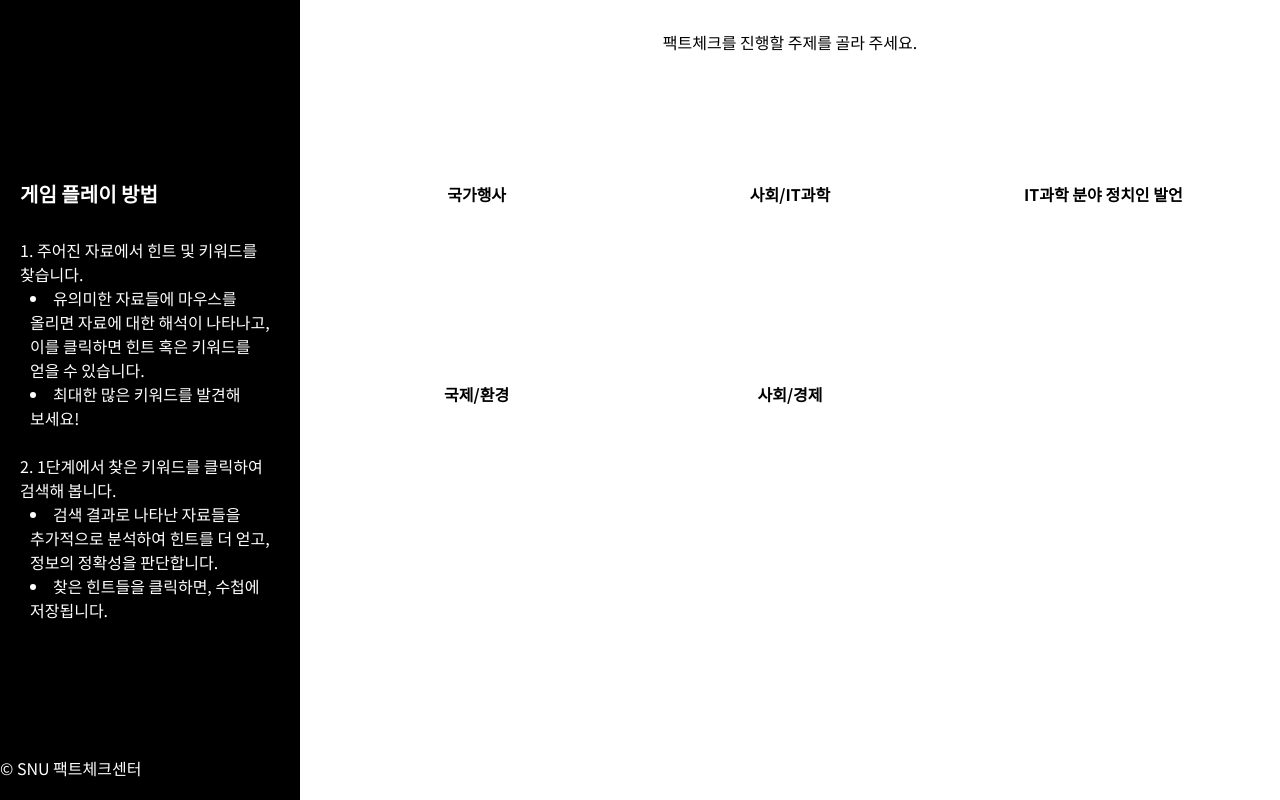
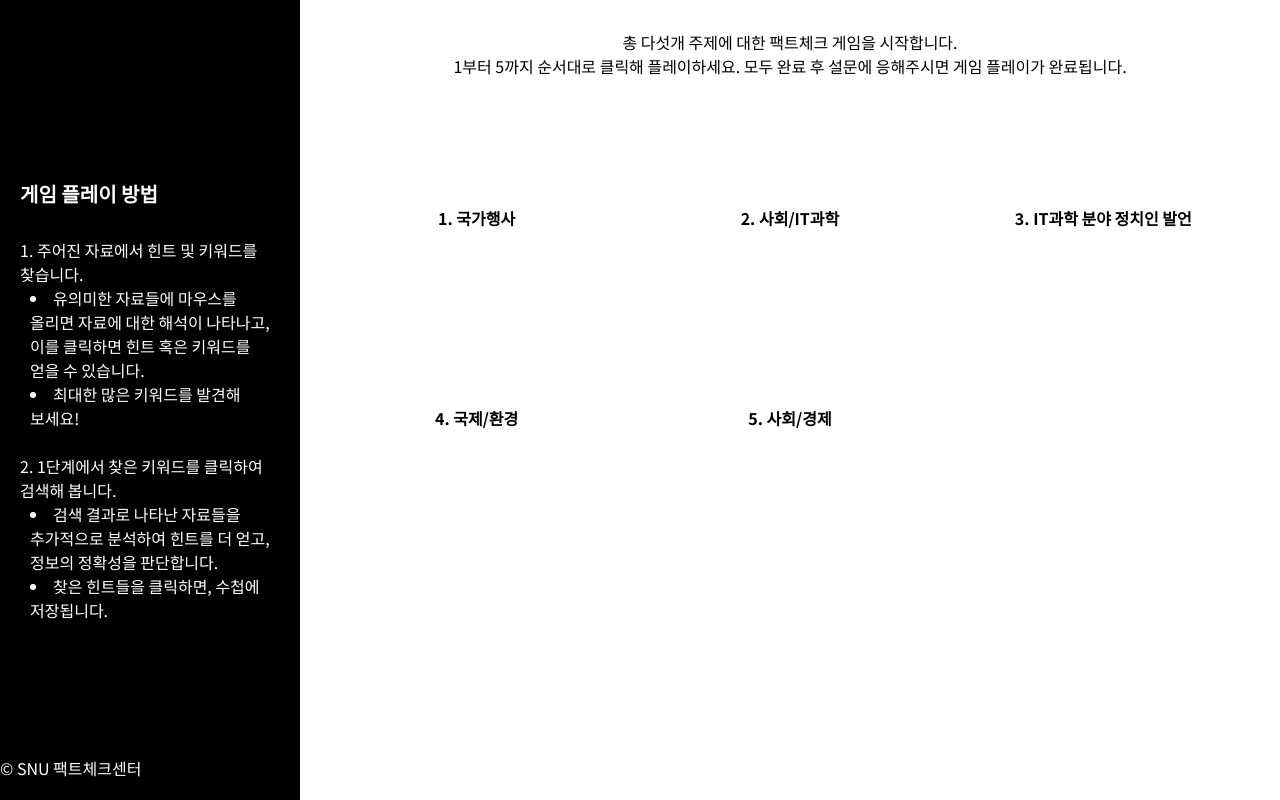
Before and after one commit to snu-factchecker/snu-factchecker.github.io, a React (Create React App) app: page /topics in a window 1280 px wide. Built offline with nearby package versions, Linux system fonts and the light colour scheme.

Commit message:
add numbers to list

```diff
--- a/src/TopicList/TopicList.js
+++ b/src/TopicList/TopicList.js
@@ -6,19 +6,19 @@ import "./Topic.scss"
 class TopicList extends React.Component{
 	state = {
 		topics: [{
-			text: "국가행사",
+			text: "1. 국가행사",
 			link: 1,
 		},{
-			text: "사회/IT과학",
+			text: "2. 사회/IT과학",
 			link: 3
 		},{
-			text: "IT과학 분야 정치인 발언",
+			text: "3. IT과학 분야 정치인 발언",
 			link: 4
 		},{
-			text: "국제/환경",
+			text: "4. 국제/환경",
 			link: 5
 		},{
-			text: "사회/경제",
+			text: "5. 사회/경제",
 			link: 6
 		}]
 	}
@@ -31,7 +31,8 @@ class TopicList extends React.Component{
         });
 
 		return(<div id="topic">
-			<div>팩트체크를 진행할 주제를 골라 주세요.</div>
+			<div>총 다섯개 주제에 대한 팩트체크 게임을 시작합니다. <br/>
+			1부터 5까지 순서대로 클릭해 플레이하세요. 모두 완료 후 설문에 응해주시면 게임 플레이가 완료됩니다.</div>
 			<div id="topic-list">
 				{topics}
 			</div>
```
